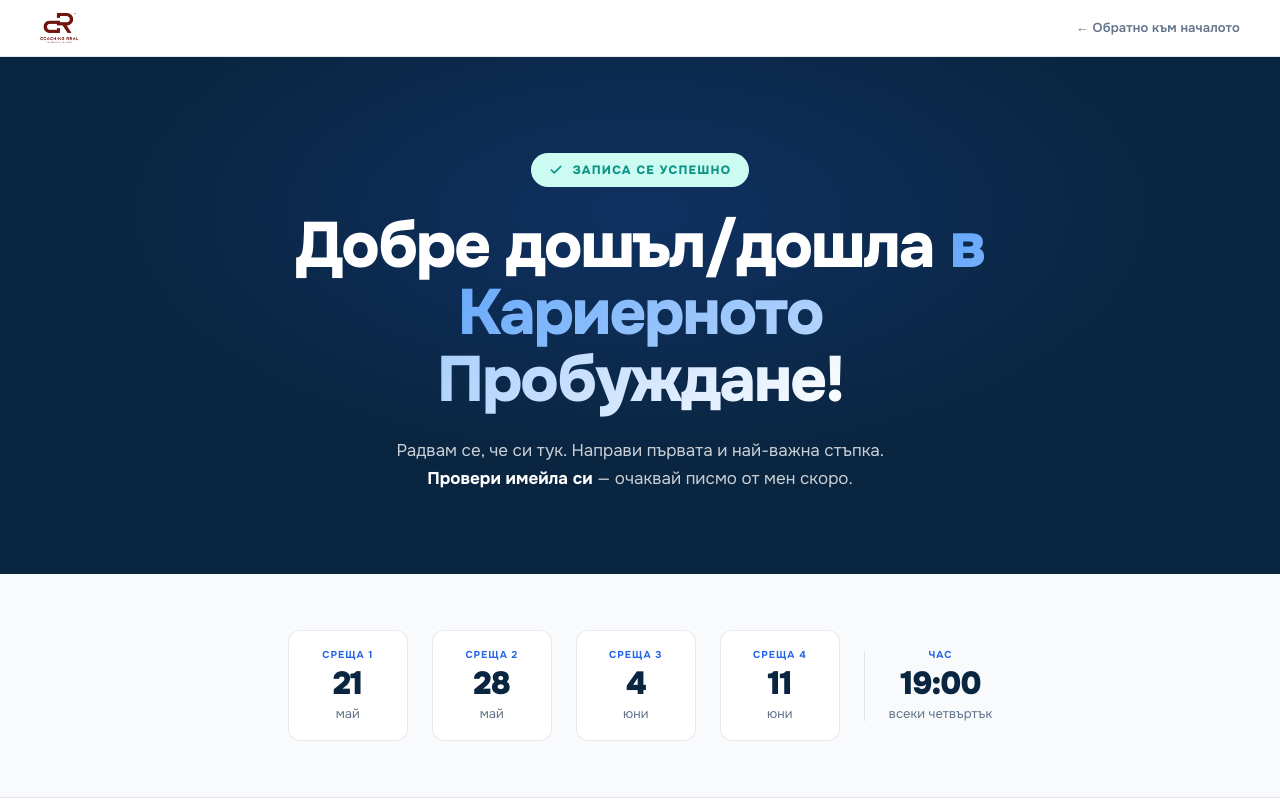
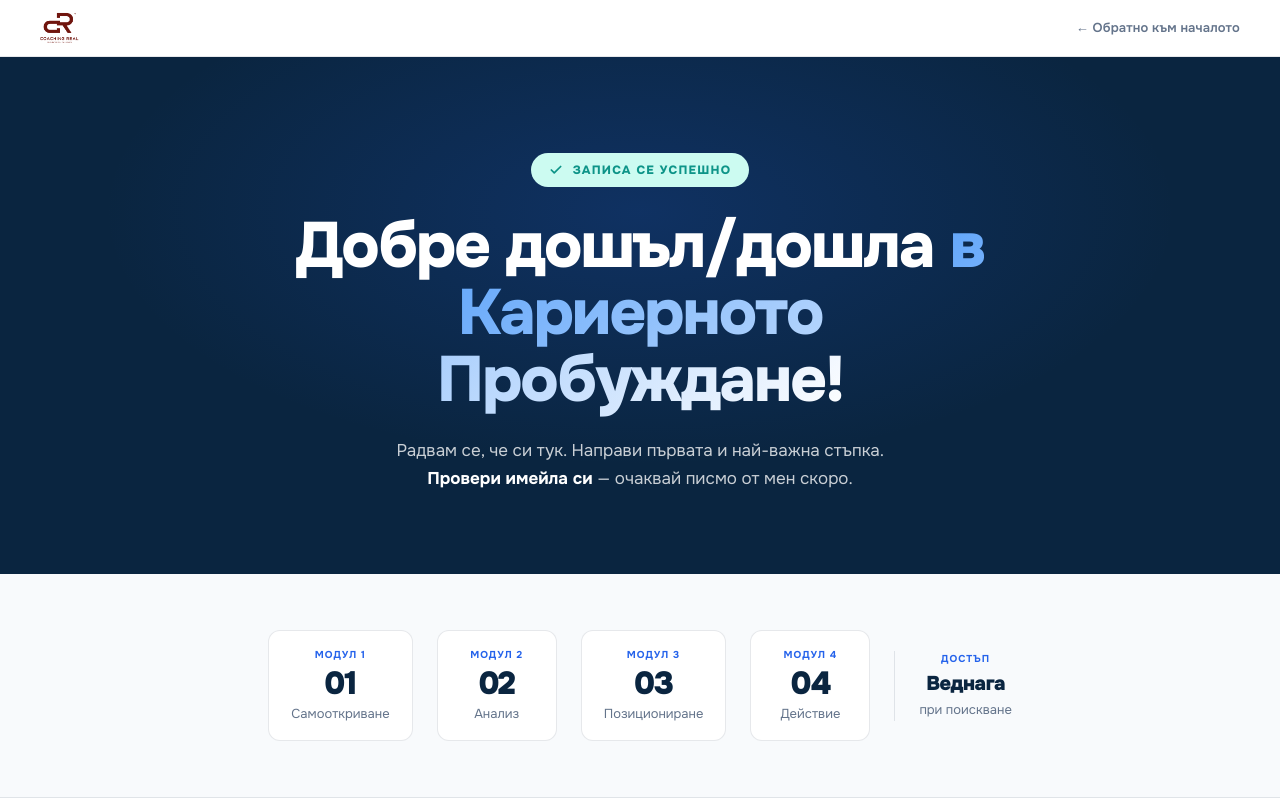
Before and after one commit to jordanyanewski-stack/coaching-real, a Next.js app: page /career-course/thank-you in a window 1280 px wide. Shown: the top 800 px of the page. Built offline with nearby package versions, Linux system fonts and the light colour scheme.

Commit message:
career-course: convert to on-demand — remove all start dates and times

```diff
--- a/src/app/career-course/page.tsx
+++ b/src/app/career-course/page.tsx
@@ -400,10 +400,10 @@ const mentorCerts = [
 ];
 
 const meetingDates = [
-  { num: "Среща 1", date: "21 май", day: "Четвъртък" },
-  { num: "Среща 2", date: "28 май", day: "Четвъртък" },
-  { num: "Среща 3", date: "4 юни", day: "Четвъртък" },
-  { num: "Среща 4", date: "11 юни", day: "Четвъртък" },
+  { num: "Модул 01", date: "Седмица 1", day: "Самооткриване" },
+  { num: "Модул 02", date: "Седмица 2", day: "Анализ" },
+  { num: "Модул 03", date: "Седмица 3", day: "Позициониране" },
+  { num: "Модул 04", date: "Седмица 4", day: "Действие" },
 ];
 
 const marqueeKeywords = [
@@ -433,7 +433,7 @@ const faqs = [
   },
   {
     q: "Колко време изисква на седмица?",
-    a: "Срещите се провеждат всеки четвъртък от 19:00 ч., започвайки от 21 май. 4 поредни четвъртъка по около 2 часа.",
+    a: "Курсът е при поискване — всички записи са достъпни веднага след записване. Всеки модул е около 2 часа.",
   },
   {
     q: "Работя вече, подходящо ли е?",
@@ -551,7 +551,7 @@ function HeroSection() {
                 animation: "fdPulseDot 2s ease-in-out infinite",
               }}
             />
-            Курс · Старт 21 май, четвъртък 19:00 ч.
+            Курс · При поискване · Пълни записи
           </div>
 
           <h1
@@ -619,7 +619,7 @@ function HeroSection() {
             }}
           >
             {[
-              "4 четвъртъка, 19:00 ч.",
+              "4 модула при поискване",
               "2 часа / седмица",
               "Работни листи всяка седмица",
               "€97 еднократно",
@@ -758,7 +758,7 @@ function ScheduleSection() {
             lineHeight: 1.2,
           }}
         >
-          4 четвъртъка <em style={{ color: FD.accent }}>· от 21 май до 11 юни</em>
+          4 модула <em style={{ color: FD.accent }}>· при поискване</em>
         </h3>
         <p
           style={{
@@ -769,7 +769,7 @@ function ScheduleSection() {
             margin: "0 0 28px",
           }}
         >
-          Всяка среща в 19:00 ч. · Онлайн
+          Гледай в удобно за теб време · Записи
         </p>
 
         {/* 4 dates: 2x2 on mobile, 1x4 on desktop */}
--- a/src/app/career-course/thank-you/page.tsx
+++ b/src/app/career-course/thank-you/page.tsx
@@ -26,17 +26,17 @@ const FD = {
 const FB_GROUP_URL = "https://www.facebook.com/groups/1648723652914690/";
 
 const meetings = [
-  { num: "Среща 1", date: "21", month: "май" },
-  { num: "Среща 2", date: "28", month: "май" },
-  { num: "Среща 3", date: "4", month: "юни" },
-  { num: "Среща 4", date: "11", month: "юни" },
+  { num: "Модул 1", date: "01", month: "Самооткриване" },
+  { num: "Модул 2", date: "02", month: "Анализ" },
+  { num: "Модул 3", date: "03", month: "Позициониране" },
+  { num: "Модул 4", date: "04", month: "Действие" },
 ];
 
 const nextSteps = [
-  "Провери имейла си — изпратих ти писмо с всичко необходимо за старта на 21 май.",
+  "Провери имейла си — ще намериш линк към всички записи и работни материали.",
   "Присъедини се към затворената група за подкрепа — линкът е по-долу. Там ще намериш останалите участници.",
-  "Запази датите в календара си: 21 май, 28 май, 4 юни, 11 юни — всеки четвъртък от 19:00 ч.",
-  "Подготви се с един въпрос, с който идваш на първата среща. Само един — но честен.",
+  "Започни с Модул 1 в удобно за теб време — препоръчваме по един модул на седмица.",
+  "Подготви си един въпрос преди всеки модул. Само един — но честен.",
 ];
 
 export default function FreeDayThankYouPage() {
@@ -229,21 +229,21 @@ export default function FreeDayThankYouPage() {
                 marginBottom: "6px",
               }}
             >
-              Час
+              Достъп
             </div>
             <div
               style={{
-                fontSize: "32px",
+                fontSize: "20px",
                 fontWeight: 900,
                 color: FD.textPrimary,
-                lineHeight: 1,
-                letterSpacing: "-0.03em",
+                lineHeight: 1.2,
+                letterSpacing: "-0.02em",
               }}
             >
-              19:00
+              Веднага
             </div>
             <div style={{ fontSize: "13px", color: FD.textMuted, marginTop: "4px" }}>
-              всеки четвъртък
+              при поискване
             </div>
           </div>
         </div>
```
